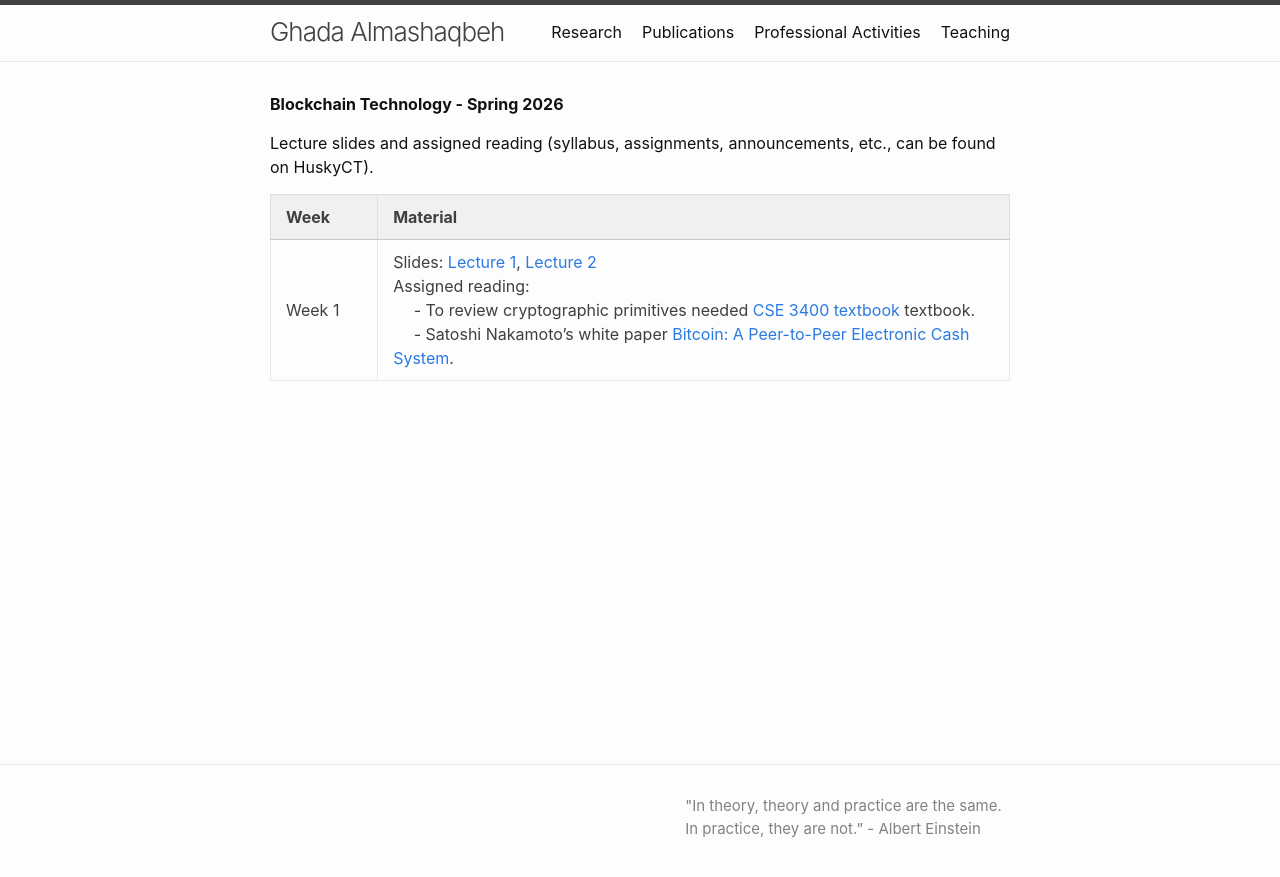
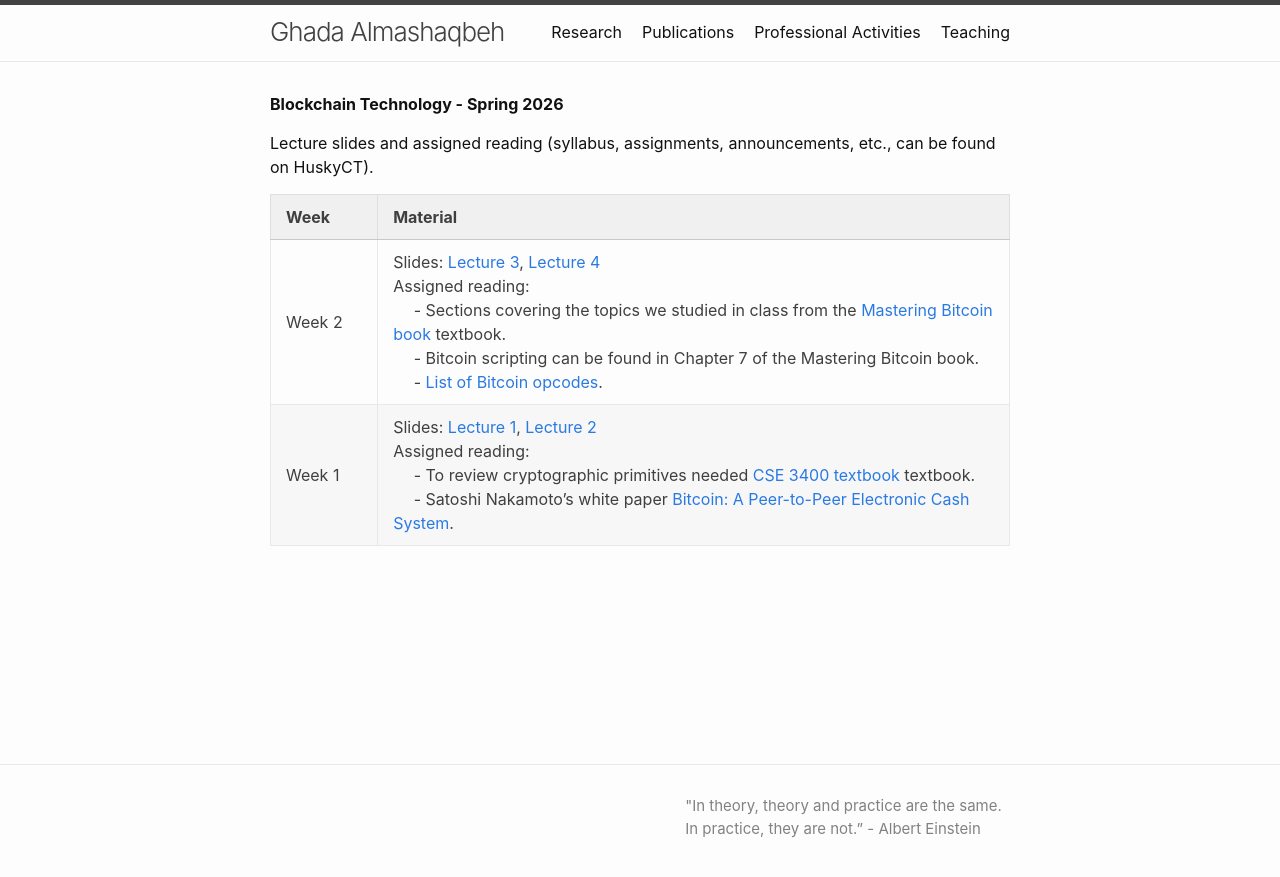
Before and after one commit to GhadaAlmashaqbeh/GhadaAlmashaqbeh.github.io, a Jekyll site: the page built from courses/blockchain-technology-s2026/index.md, in a window 1280 px wide. Shown: the top 877 px of the page. Built offline with Jekyll 4.4.1, drawn with Linux system fonts in a browser that asks for light colours.

Commit message:
add lectures

```diff
--- a/courses/blockchain-technology-s2026/index.md
+++ b/courses/blockchain-technology-s2026/index.md
@@ -8,4 +8,5 @@ Lecture slides and assigned reading (syllabus, assignments, announcements, etc.,
 
 | Week&emsp;&emsp;| Material           |
 |----------|--------------------|
+| Week 2 | Slides: [Lecture 3](./lecture3.pdf), [Lecture 4](./lecture4.pdf) <br/> Assigned reading: <br/> &emsp; - Sections covering the topics we studied in class from the [Mastering Bitcoin book](https://github.com/bitcoinbook/bitcoinbook/blob/develop/BOOK.md) textbook. <br/> &emsp; - Bitcoin scripting can be found in Chapter 7 of the Mastering Bitcoin book. <br/> &emsp; - [List of Bitcoin opcodes](https://en.bitcoin.it/wiki/Script).|
 | Week 1 | Slides: [Lecture 1](./lecture1.pdf), [Lecture 2](./lecture2.pdf) <br/> Assigned reading: <br/> &emsp; - To review cryptographic primitives needed [CSE 3400 textbook](https://drive.google.com/file/d/19WZi47ZRGs6SzCh6JG5CAti8mEQjAVW_/view) textbook. <br/> &emsp; - Satoshi Nakamoto’s white paper [Bitcoin: A Peer-to-Peer Electronic Cash System](https://bitcoin.org/bitcoin.pdf). |
```
Also changed, not shown: 3 other files.
